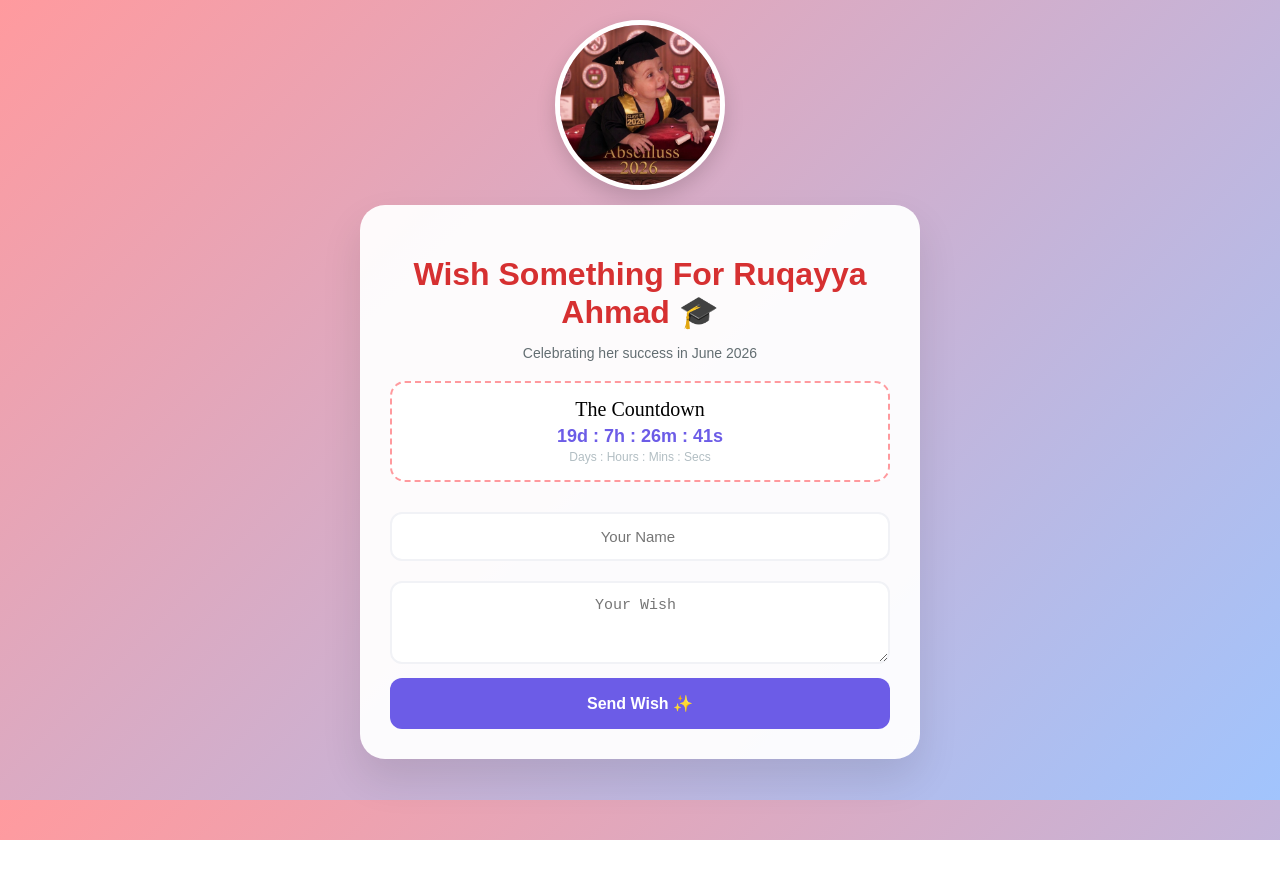
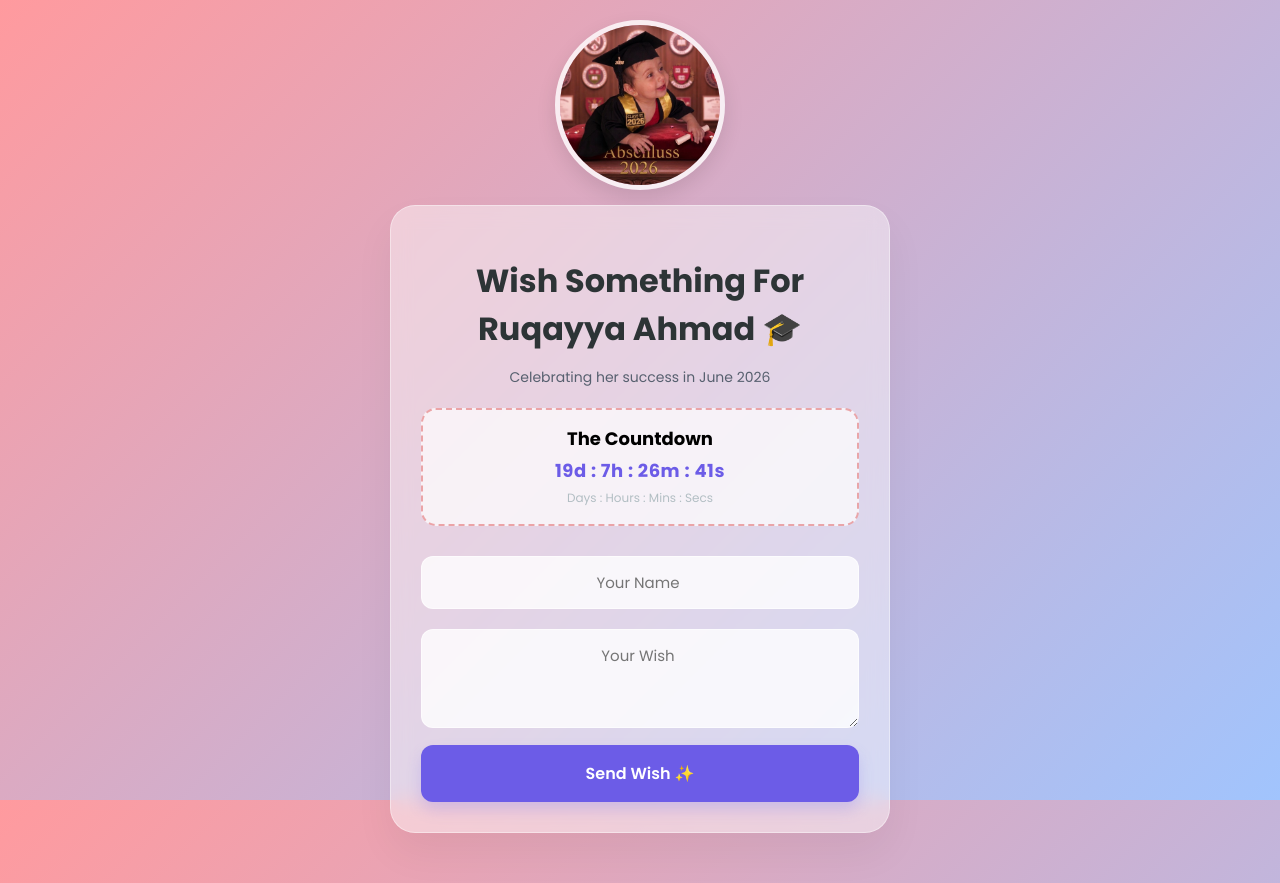
Before and after one commit to Abdulrahman-Aladawi/Ruqayya-wishes, a website: page public/index.html in a window 1280 px wide. Before the commit the page ends 840 px from the top, so only its background shows below. Drawn offline with Linux system fonts and the light colour scheme; no server answers.

Commit message:
change the fonts

```diff
--- a/public/index.html
+++ b/public/index.html
@@ -4,16 +4,18 @@
     <meta charset="UTF-8">
     <meta name="viewport" content="width=device-width, initial-scale=1.0">
     <title>Ruqayya's Graduation 2026</title>
+    <link href="https://fonts.googleapis.com/css2?family=Cairo:wght@400;700&family=Poppins:wght@400;600;700&display=swap" rel="stylesheet">
     <style>
+
         :root {
-            /* Pink to Blue Gradient Colors */
     --pink: #ff9a9e;
     --blue: #a1c4fd;
     --primary-text: #2d3436;
 }
+
 body {
-            font-family: 'Poppins', sans-serif;
-            /* Pink to Blue Gradient Background */
+    /* Font family cascade: Poppins for English, Cairo for Arabic */
+    font-family: 'Poppins', 'Cairo', sans-serif;
     background: linear-gradient(135deg, var(--pink) 0%, var(--blue) 100%);
     background-attachment: fixed;
     margin: 0;
@@ -23,52 +25,79 @@
     align-items: center;
     min-height: 100vh;
 }
+
 .header-img {
     width: 160px; height: 160px; object-fit: cover;
     margin-bottom: 15px; border-radius: 50%;
-            border: 5px solid white; box-shadow: 0 8px 20px rgba(0,0,0,0.15);
+    border: 5px solid rgba(255, 255, 255, 0.8);
+    box-shadow: 0 8px 20px rgba(0,0,0,0.1);
 }
+
+/* The Frosted Glass Container that matches the background */
 .container {
     max-width: 500px; width: 100%;
-            background: rgba(255, 255, 255, 0.95);
-            padding: 30px; border-radius: 25px;
-            box-shadow: 0 20px 40px rgba(0,0,0,0.1); text-align: center;
+    background: rgba(255, 255, 255, 0.45); /* Semi-transparent white */
+    backdrop-filter: blur(10px); /* Frosted glass effect */
+    -webkit-backdrop-filter: blur(10px); /* Safari support */
+    padding: 30px;
+    border-radius: 25px;
+    border: 1px solid rgba(255, 255, 255, 0.4); /* Subtle shiny border */
+    box-shadow: 0 20px 40px rgba(0,0,0,0.05);
+    text-align: center;
+    box-sizing: border-box;
 }
 
-        h1 { color: #d63031; margin-bottom: 5px; font-weight: 700; }
-        .subtitle { color: #636e72; margin-bottom: 20px; font-size: 14px; }
+h1 { color: #2d3436; margin-bottom: 5px; font-weight: 700; }
+.subtitle { color: #57606f; margin-bottom: 20px; font-size: 14px; font-weight: 400; }
 
-        /* Countdown Style */
+/* Countdown Box matching the translucent vibe */
 .countdown-box {
-            background: #fff;
-            border: 2px dashed var(--pink);
+    background: rgba(255, 255, 255, 0.7);
+    border: 2px dashed rgba(214, 48, 49, 0.4);
     padding: 15px;
     border-radius: 15px;
     margin-bottom: 20px;
 }
-        .countdown-text { font-weight: bold; color: #6c5ce7; font-size: 18px; }
-        .arabic-text { font-family: 'Amiri', serif; font-size: 20px; display: block; margin-bottom: 5px; }
+.countdown-text { font-weight: 700; color: #6c5ce7; font-size: 18px; letter-spacing: 0.5px; }
+.arabic-text { font-weight: 700; font-size: 18px; display: block; margin-bottom: 5px; }
 
+/* Blending the input fields too */
 input, textarea {
     width: 100%; padding: 14px; margin: 10px 0;
-            border: 2px solid #f1f2f6; border-radius: 12px;
+    border: 1px solid rgba(255, 255, 255, 0.6);
+    background: rgba(255, 255, 255, 0.8);
+    border-radius: 12px;
     box-sizing: border-box; font-size: 15px; text-align: center;
+    font-family: 'Poppins', 'Cairo', sans-serif;
+    transition: 0.3s;
+}
+input:focus, textarea:focus {
+    border-color: #6c5ce7;
+    outline: none;
+    background: #ffffff;
 }
 
 button#submit-btn {
     width: 100%; background: #6c5ce7; color: white;
     padding: 16px; border: none; border-radius: 12px;
     font-size: 16px; font-weight: 600; cursor: pointer; transition: 0.3s;
+    font-family: 'Poppins', 'Cairo', sans-serif;
+    box-shadow: 0 8px 15px rgba(108, 92, 231, 0.2);
 }
-        button#submit-btn:hover { transform: scale(1.02); background: #5849c4; }
+button#submit-btn:hover { transform: scale(1.01); background: #5849c4; box-shadow: 0 10px 20px rgba(108, 92, 231, 0.3); }
 
 .wishes-grid { width: 100%; max-width: 500px; margin-top: 30px; }
+
+/* Wishing Cards matching the new design standard */
 .wish-card {
-            background: white; padding: 20px; margin-bottom: 15px;
+    background: rgba(255, 255, 255, 0.85);
+    backdrop-filter: blur(5px);
+    -webkit-backdrop-filter: blur(5px);
+    padding: 20px; margin-bottom: 15px;
     border-radius: 15px; border-left: 8px solid var(--pink);
-            box-shadow: 0 4px 15px rgba(0,0,0,0.05);
+    box-shadow: 0 8px 20px rgba(0,0,0,0.02);
 }
-        .pinned { border: 2px solid #f1c40f !important; background: #fffdf2; }
+.pinned { border: 2px solid #f1c40f !important; background: rgba(255, 253, 242, 0.9); }
     </style>
 </head>
 <body>
```
Lines whose indentation alone changed are shown as unchanged.
